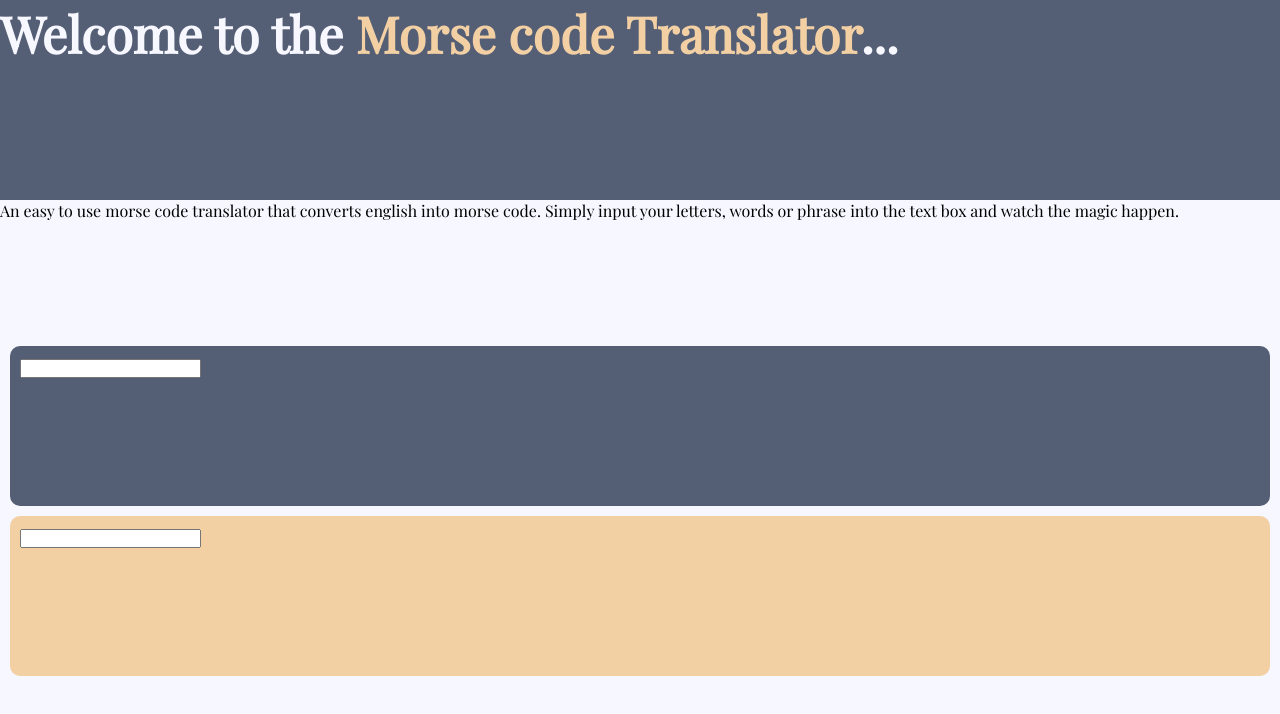
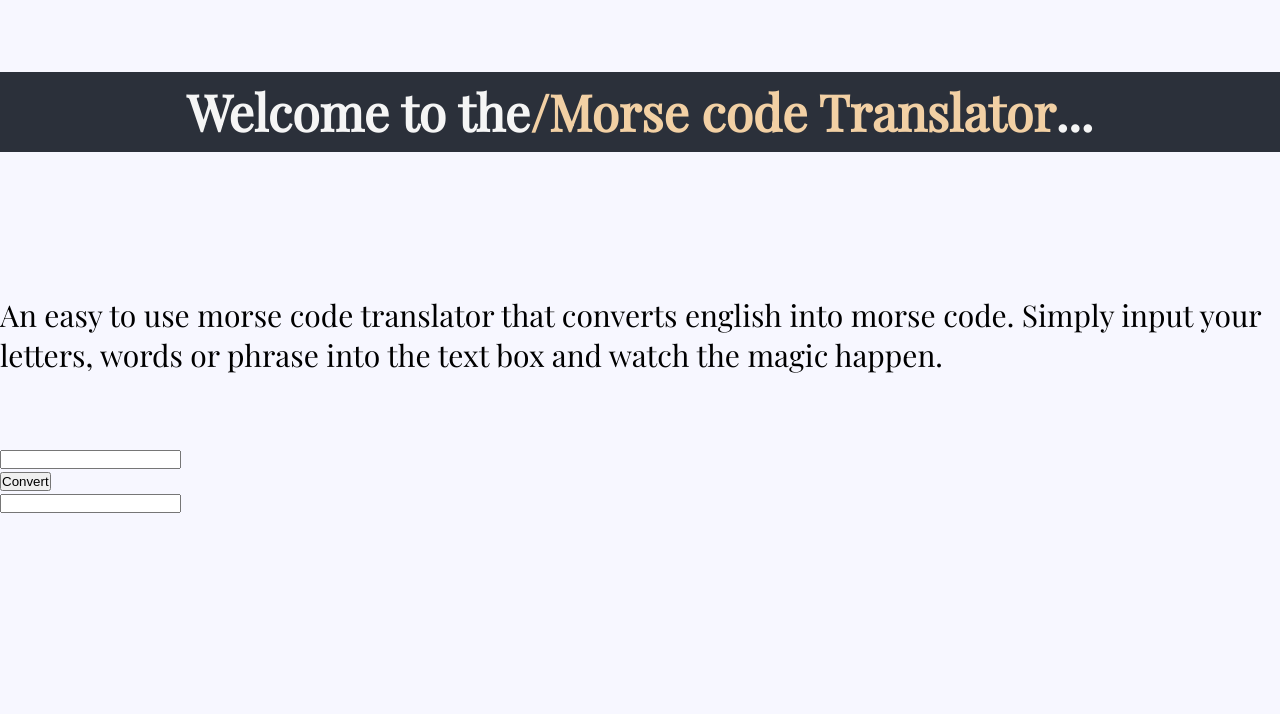
Before and after one commit to matthutt85/Morse-code, a website: page index.html in a window 1280 px wide. Drawn offline with nearby package versions, Linux system fonts and the light colour scheme.

Commit message:
css needs work, function needs finishing?

```diff
--- a/index.html
+++ b/index.html
@@ -10,7 +10,7 @@
 <body>
     <section class="translator">
         <div class="translator__info">
-            <h2>Welcome to the <span style="color: #F2D0A4;">Morse code Translator</span>...</h2>
+            <h2>Welcome to the<span style="color: #F2D0A4;"> /Morse code Translator</span>...</h2>
                 <p>An easy to use morse code translator that converts english into morse code. Simply input your letters, words or phrase into the text box and watch the magic happen.</p>
         </div>
 
@@ -18,6 +18,9 @@
         <div class="translator__english">
             <input type="text" id="translator__input" required>
         </div>
+
+            <button class="translator__convert">Convert</button>
+
         <div class="translator__morse">
             <input type="text" id="translator__output" required>
         </div>
--- a/js/practice.js
+++ b/js/practice.js
@@ -1,27 +1,31 @@
 
 
 
-    const alphabets = {
+     const letters = [
+        "a", "b", "c", "d", "e", "f", "g", "h", "i", "j", "k", "l", "m", "n", "o", "p", "q", "r", "s", "t", "u", "v", "w", "x", "y", "z"];
 
-        letters: [
-        "a", "b", "c", "d", "e", "f", "g", "h", "i", "j", "k", "l", "m", "n", "o", "p", "q", "r", "s", "t", "u", "v", "w", "x", "y", "z"],
-
-        morse: [
-        ".-", "-...", "-.-.", "-..", ".", "..-.", "--.", "....", "..", ".---", "-.-", ".-..", "--", "-.", "---", ".--.", "--.-", ".-.", "...", "-", "..-", "...-", ".--", "-..-", "-.--", "--..",]
-
-    }
+     const morse =  [
+        ".-", "-...", "-.-.", "-..", ".", "..-.", "--.", "....", "..", ".---", "-.-", ".-..", "--", "-.", "---", ".--.", "--.-", ".-.", "...", "-", "..-", "...-", ".--", "-..-", "-.--", "--..",];
 
 
 
 
-// const letterInput = document.querySelector(".translator__input");
-// const morseOutput = document.querySelector(".translator__output");
+const inputValue = document.getElementById(".translator__input");
+const outputValue = document.getElementById(".translator__output");
 
 
-// console.log(alphabets);
+// console.log(letters);
+const lettersToMorse = (English) => {
+    let indexMatch;
+    for (let i = 0; i < letters.length; i++) {
+        if (letters[i] == English) {
+            indexMatch = i
+        }
+    }
+    return morse[indexMatch];
+}
 
-const lettersToMorse = (word) => {
-    for (let i = 0; i < word.length; i++) {
-        if ()
-    }
-}
+// letters.forEach((letter) => {
+//     console.log(letter);
+// })
+console.log(lettersToMorse("b"));
--- a/js/translator.js
+++ b/js/translator.js
@@ -2,5 +2,20 @@ import { letters, morse } from "../data/data.js"
 
 
 
-const inputValue = document.getElementById("translator__input");
-const outputValue = document.getElementById("translator__output");
+// const inputValue = document.getElementById("translator__input");
+// const outputValue = document.getElementById("translator__output");
+
+// //how to link input value to this function???
+
+
+// const lettersToMorse = (English) => {
+//     let indexMatch; // basically saying "a" = [0]
+//     for (let i = 0; i < letters.length; i++) {
+//         if (letters[i] == English) {
+//             indexMatch = i
+//         }
+//     }
+//     return morse[indexMatch];
+// }
+
+// const
--- a/styles/layout.scss
+++ b/styles/layout.scss
@@ -1,38 +1,29 @@
 @use "../base/base.scss";
 
 .translator {
+    display: grid;
+    grid-template-columns: 1fr;
     height: 100vh;
-    width: 100%;
-    display: grid;
-    grid-template-columns: 1fr, 1fr;
 
+    &__info {
+        display: flex;
+        justify-content: center;
+        align-items: center;
+        display: inline-grid;
+    }
 
     &__info > h2 {
-        background-color: #545E75;
-        color: #F7F7FF;
-        height: 200px;
+        height: 10vh;
+        width: 100%;
+        display: flex;
+        justify-content: center;
+        align-items: center;
+        background-color: #2B303A;
         font-size: 50px;
-        overflow: hidden;
+        color: whitesmoke;
     }
 
-
-    &__english {
-        height: 20vh;
-        padding: 10px;
-        margin: 10px;
-        background-color: #545E75;
-        color: #F2D0A4;
-        overflow: scroll;
-        border-radius: 10px;
-    }
-
-    &__morse {
-        height: 20vh;
-        padding: 10px;
-        margin: 10px;
-        background-color: #F2D0A4;
-        color: #545E75;
-        overflow: scroll;
-        border-radius: 10px;
+    &__info > p {
+        font-size: 30px;
     }
 }
```
Also changed, not shown: main.css, main.scss (line endings or trailing spaces).
